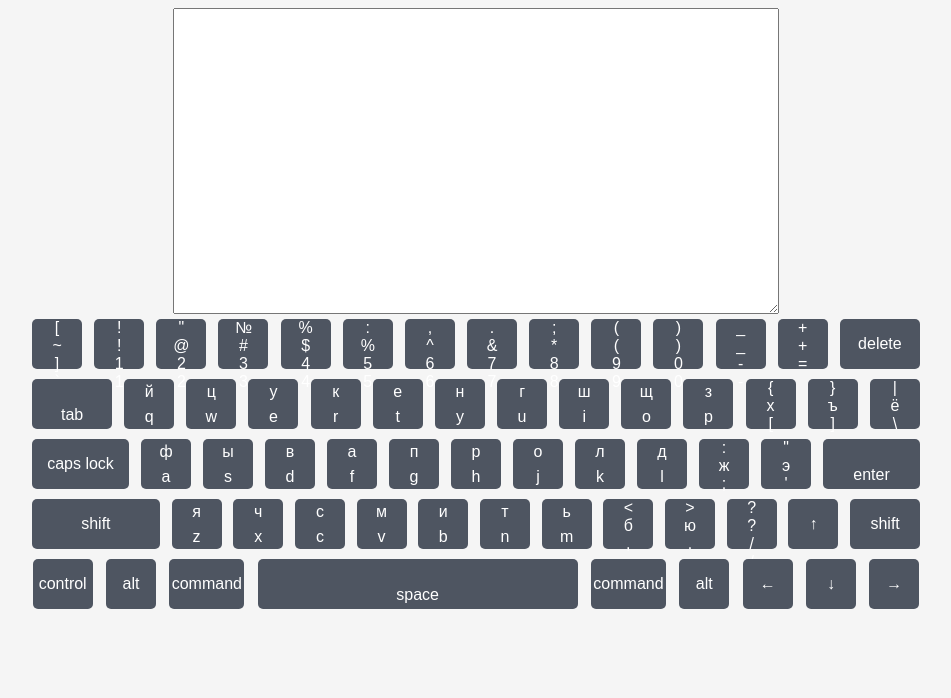
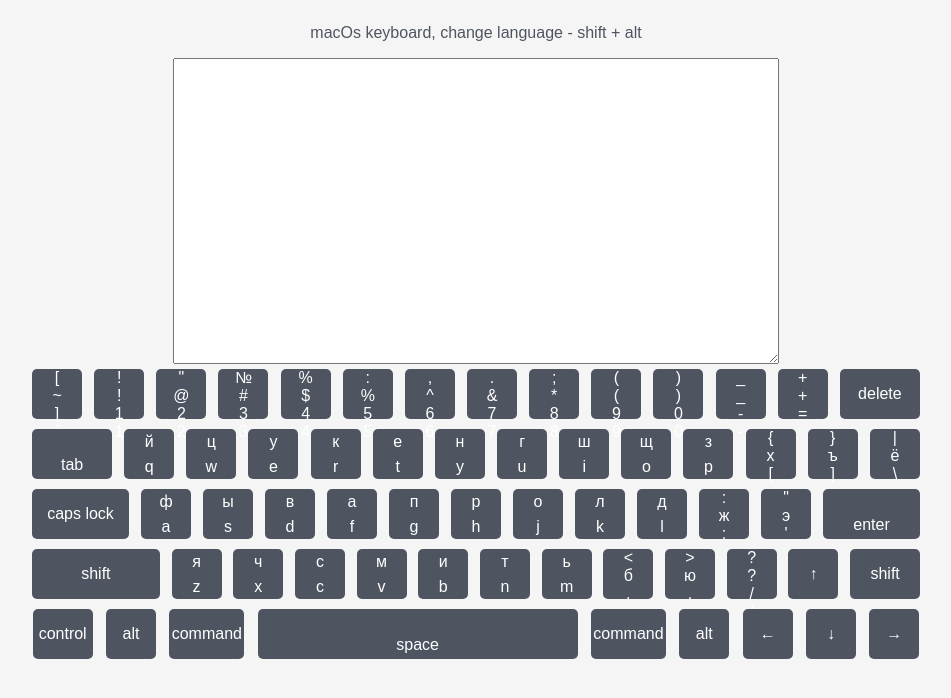
Before and after one commit to mayinmarch/virtual-keyboard, a plain HTML site: page index.html in a window 1280 px wide. Shown: the whole page, without its empty margins (164-1115 px from the left). Drawn offline with Linux system fonts and the light colour scheme.

Commit message:
fix: add description on page

```diff
--- a/script.js
+++ b/script.js
@@ -1,4 +1,8 @@
 window.onload = function(){
+    let description = document.createElement('p');
+    description.innerHTML = 'macOs keyboard, change language - shift + alt';
+    document.body.appendChild(description);
+
     let layout = [
         [
         {type: 'general', primaryValueEng: '`', secondaryValueEng: '~', primaryValueRu: ']', secondaryValueRu: '[', code: '192'},
@@ -82,6 +86,7 @@ window.onload = function(){
 
     keyDownHandler(layout);
     keyUpHandler();
+
 }
 
 class Key {
--- a/style.css
+++ b/style.css
@@ -7,6 +7,9 @@ body {
     flex-direction: column;
     align-items: center;
     background-color: whitesmoke;
+    font-family: Arial, Helvetica, sans-serif;
+    font-size: 1.6rem;
+    color: #4E5561;
 }
 
 
@@ -77,8 +80,6 @@ textarea:focus {
 
     background-color: #4E5561;
     color: white;
-    font-family: Arial, Helvetica, sans-serif;
-    font-size: 1.6rem;
 }
 
 
```
